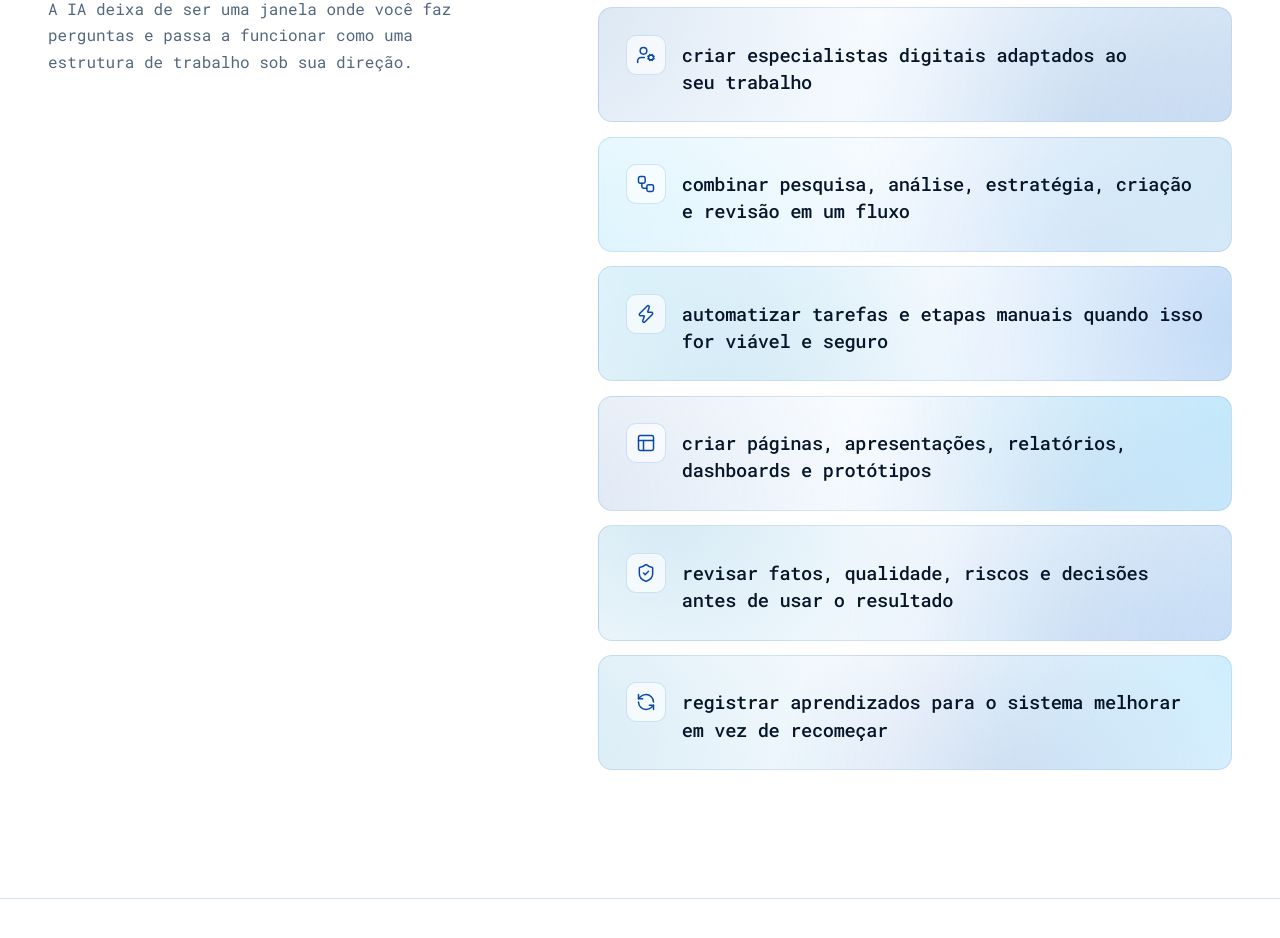
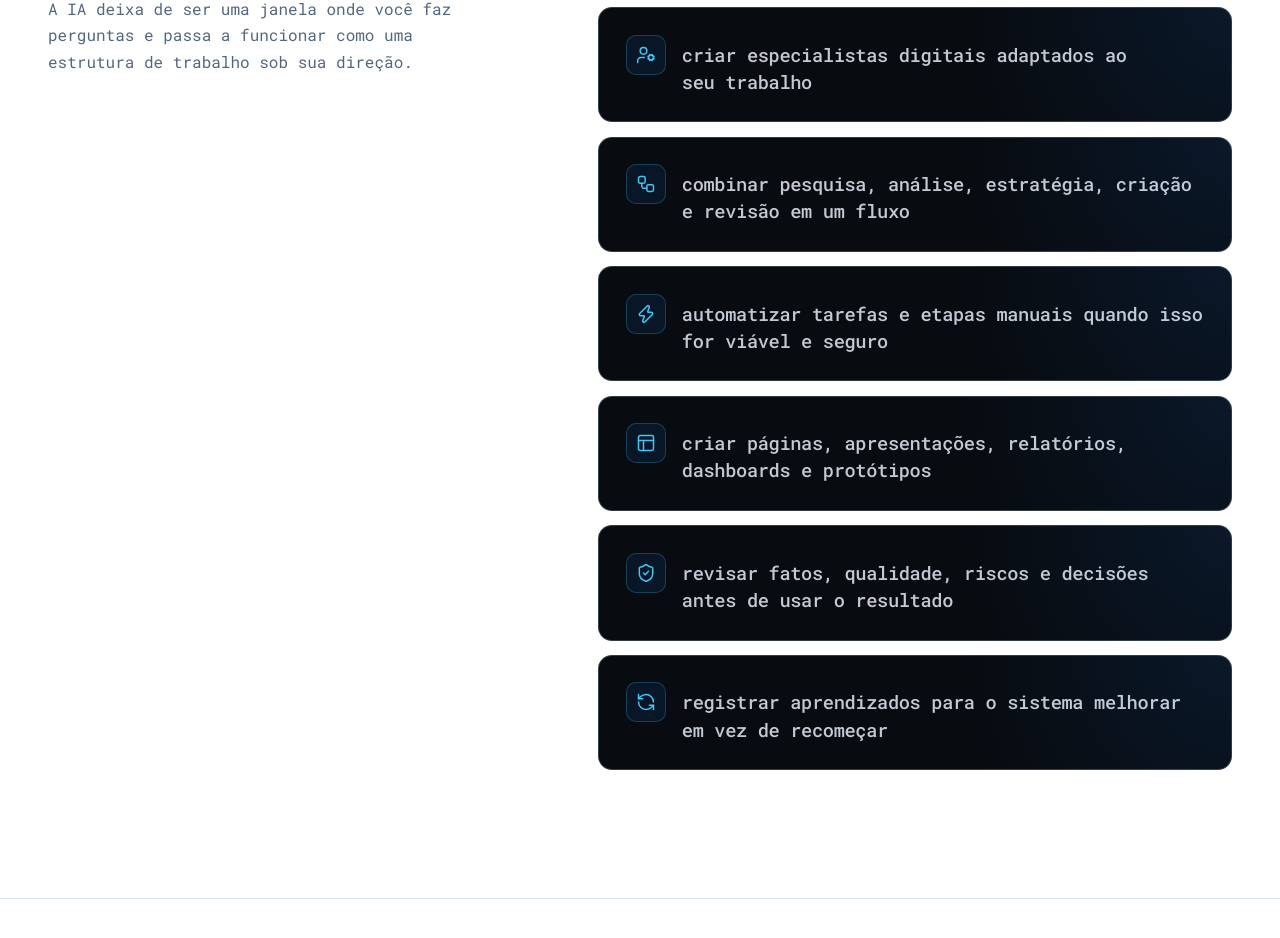
Before and after one commit to nitroxinteligence/ai-cowork-lp-mentoria, a React (Vite) app: page / in a window 1280 px wide. Shown: the part 4852-5790 px from the top of the page. Built offline with nearby package versions, Linux system fonts and the light colour scheme.

Commit message:
Align capability cards with dark visual system

```diff
--- a/src/styles.css
+++ b/src/styles.css
@@ -1135,72 +1135,16 @@ main dd,
 }
 
 .capability-list li {
-  --mesh-a: rgba(66, 199, 245, 0.24);
-  --mesh-b: rgba(23, 111, 209, 0.16);
-  --mesh-c: rgba(110, 158, 208, 0.2);
-  --mesh-a-position: 92% -18%;
-  --mesh-b-position: -12% 118%;
-  --mesh-c-position: 78% 112%;
   display: flex;
   min-height: 108px;
   align-items: flex-start;
   gap: 1rem;
   padding: clamp(1.25rem, 2.5vw, 1.65rem);
-  border: 1px solid rgba(110, 158, 208, 0.24);
+  border: 1px solid rgba(199, 227, 241, 0.22);
   border-radius: 14px;
   background:
-    radial-gradient(circle at var(--mesh-a-position), var(--mesh-a) 0%, transparent 48%),
-    radial-gradient(circle at var(--mesh-b-position), var(--mesh-b) 0%, transparent 54%),
-    radial-gradient(circle at var(--mesh-c-position), var(--mesh-c) 0%, transparent 50%),
-    linear-gradient(135deg, #ffffff 0%, #f7fbff 42%, #eaf4ff 100%);
-}
-
-.capability-list li:nth-child(2) {
-  --mesh-a: rgba(110, 158, 208, 0.28);
-  --mesh-b: rgba(10, 74, 166, 0.12);
-  --mesh-a-position: -8% -20%;
-  --mesh-b-position: 112% 110%;
-}
-
-.capability-list li:nth-child(3) {
-  --mesh-a: rgba(199, 227, 241, 0.72);
-  --mesh-b: rgba(66, 199, 245, 0.2);
-  --mesh-c: rgba(23, 111, 209, 0.12);
-  --mesh-a-position: 110% -14%;
-  --mesh-b-position: -12% 112%;
-}
-
-.capability-list li:nth-child(4) {
-  --mesh-a: rgba(23, 111, 209, 0.2);
-  --mesh-b: rgba(199, 227, 241, 0.64);
-  --mesh-c: rgba(66, 199, 245, 0.16);
-  --mesh-a-position: 102% 50%;
-  --mesh-b-position: 20% 118%;
-  --mesh-c-position: 4% -24%;
-}
-
-.capability-list li:nth-child(5) {
-  --mesh-a: rgba(10, 74, 166, 0.14);
-  --mesh-b: rgba(66, 199, 245, 0.24);
-  --mesh-a-position: -12% 96%;
-  --mesh-b-position: 108% -16%;
-}
-
-.capability-list li:nth-child(6) {
-  --mesh-a: rgba(199, 227, 241, 0.78);
-  --mesh-b: rgba(23, 111, 209, 0.15);
-  --mesh-c: rgba(110, 158, 208, 0.18);
-  --mesh-a-position: 10% -24%;
-  --mesh-b-position: 112% 104%;
-}
-
-.capability-list li:nth-child(7) {
-  --mesh-a: rgba(66, 199, 245, 0.2);
-  --mesh-b: rgba(10, 74, 166, 0.15);
-  --mesh-c: rgba(199, 227, 241, 0.72);
-  --mesh-a-position: 104% -18%;
-  --mesh-b-position: 64% 122%;
-  --mesh-c-position: -8% 80%;
+    radial-gradient(circle at 100% 0%, rgba(23, 111, 209, 0.13), transparent 42%),
+    #080b10;
 }
 
 .capability-list__icon {
@@ -1210,16 +1154,16 @@ main dd,
   flex: 0 0 40px;
   align-items: center;
   justify-content: center;
-  border: 1px solid rgba(23, 111, 209, 0.18);
+  border: 1px solid rgba(66, 199, 245, 0.24);
   border-radius: 10px;
-  background: rgba(255, 255, 255, 0.64);
-  color: var(--sapphire);
+  background: rgba(23, 111, 209, 0.12);
+  color: var(--cyan);
 }
 
 .capability-list p {
   margin: 0;
   padding-top: 0.38rem;
-  color: var(--ink);
+  color: rgba(234, 244, 255, 0.82);
   font-size: clamp(1rem, 1.6vw, 1.17rem);
   font-weight: 500;
   letter-spacing: -0.02em;
```
